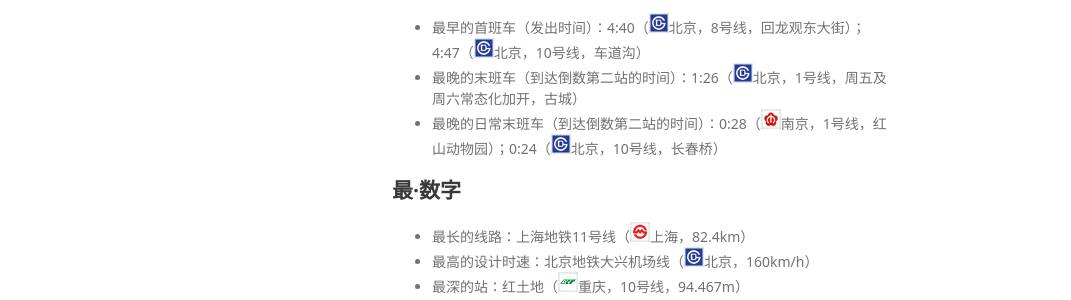
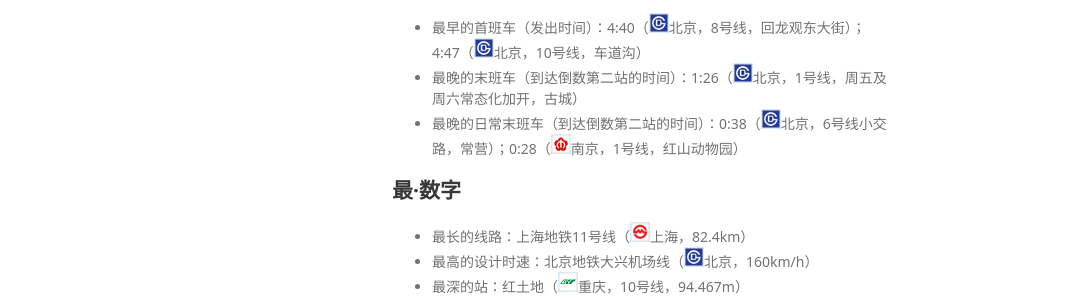
Before and after one commit to Ivysauro/CNRT, a Jekyll site: the page built from data/zui.md, in a window 1280 px wide. Shown: the part 913-1213 px from the top of the page, without its empty margins (178-1249 px from the left). Built offline with Jekyll 4.4.1, drawn with Linux system fonts in a browser that asks for light colours; some web fonts are replaced; our own code applies the rules of GitHub Pages for plain Markdown files; a script that is not in the unit is left out.

Commit message:
🍊更新北京数据

```diff
--- a/data/zui.md
+++ b/data/zui.md
@@ -32,7 +32,7 @@
 
 - 最早的首班车（发出时间）：4:40（<img src="https://raw.githubusercontent.com/Ivysauro/CNRT/master/images/city/bj.gif" width="20" hegiht="20"/>北京，8号线，回龙观东大街）；4:47（<img src="https://raw.githubusercontent.com/Ivysauro/CNRT/master/images/city/bj.gif" width="20" hegiht="20"/>北京，10号线，车道沟）
 - 最晚的末班车（到达倒数第二站的时间）：1:26（<img src="https://raw.githubusercontent.com/Ivysauro/CNRT/master/images/city/bj.gif" width="20" hegiht="20"/>北京，1号线，周五及周六常态化加开，古城）
-- 最晚的日常末班车（到达倒数第二站的时间）：0:28（<img src="https://raw.githubusercontent.com/Ivysauro/CNRT/master/images/city/nj.gif" width="20" hegiht="20"/>南京，1号线，红山动物园）；0:24（<img src="https://raw.githubusercontent.com/Ivysauro/CNRT/master/images/city/bj.gif" width="20" hegiht="20"/>北京，10号线，长春桥）
+- 最晚的日常末班车（到达倒数第二站的时间）：0:38（<img src="https://raw.githubusercontent.com/Ivysauro/CNRT/master/images/city/bj.gif" width="20" hegiht="20"/>北京，6号线小交路，常营）；0:28（<img src="https://raw.githubusercontent.com/Ivysauro/CNRT/master/images/city/nj.gif" width="20" hegiht="20"/>南京，1号线，红山动物园）
 
 ## 最·数字
 - 最长的线路：上海地铁11号线（<img src="https://raw.githubusercontent.com/Ivysauro/CNRT/master/images/city/sh.gif" width="20" hegiht="20"/>上海，82.4km）
```
